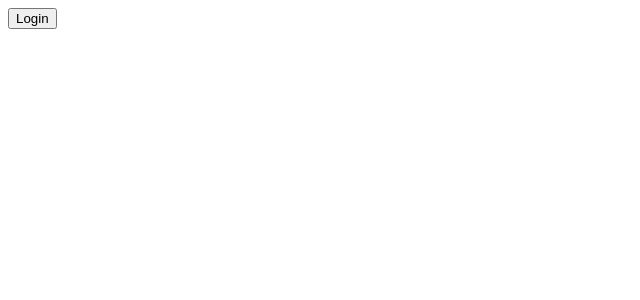
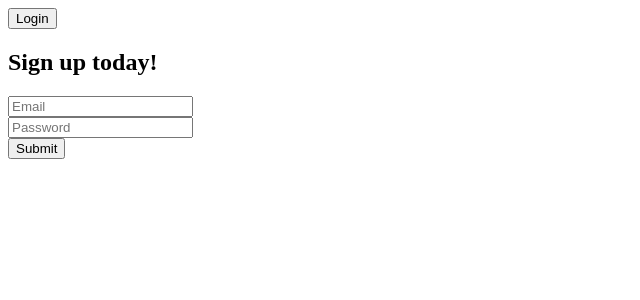
Before and after one commit to RobertoC27/login-page, a React (Create React App) app: page /signup in a window 1280 px wide. Shown: the top 300 px of the page, without its empty margins (0-640 px from the left). Built offline with nearby package versions, Linux system fonts and the light colour scheme.

Commit message:
signup is fully functional

```diff
--- a/src/App.js
+++ b/src/App.js
@@ -6,6 +6,7 @@ import Landing from './Containers/Landing/Landing';
 import Dashboard from './Components/Dashboard/Dashboard';
 import ProtectedRoute from './Components/ProtectedRoute/ProtectedRoute';
 import Signin from './Containers/Signin/Signin';
+import Signup from './Containers/Signup/Signup';
 
 const App = () => {
   return (
@@ -15,6 +16,7 @@ const App = () => {
         <Switch>
           <ProtectedRoute path="/dashboard" exact component={Dashboard} />
           <Route path="/signin" component={Signin} />
+          <Route path="/signup" component={Signup} />
           <Route path="/" exact component={Landing} />
         </Switch>
       </AuthProvider>
--- a/src/Containers/Landing/Landing.js
+++ b/src/Containers/Landing/Landing.js
@@ -8,7 +8,11 @@ const landing = () => {
       {({ isAuth, logout }) => (
         isAuth
           ? <Link to="/" onClick={logout}>Wanna logout?</Link>
-          : <Link to="/signin">Hello, please sign in!</Link>
+          : <div>
+            <Link to="/signin">Hello, please signin!</Link>
+            <br/>
+            <Link to="/signup">or signup!</Link>
+          </div>
       )}
     </AuthConsumer>
   )
--- /dev/null
+++ b/src/Containers/Signup/Signup.js
@@ -0,0 +1,39 @@
+import React, { Component, Fragment } from 'react';
+import * as Yup from 'yup';
+import axios from 'axios';
+import BaseForm from '../../Components/BaseForm/BaseForm';
+import { AuthConsumer } from '../AuthContext/AuthContext';
+
+const userSchema = Yup.object().shape({
+  email: Yup.string().email().required(),
+  password: Yup.string().min(5).max(40).required()
+});
+
+class Signup extends Component {
+  state = {}
+
+  handleSubmit = async ({ email, password }) => {
+    try {
+      await axios.post('http://35.165.129.25:3090/signup', { email, password });
+      this.props.history.push('/signin');
+    } catch (error) {
+      this.setState({ errMsg: error.response.data.error })
+    }
+  }
+
+  render() {
+    return (
+      <AuthConsumer>
+        {({ }) => (
+          <Fragment>
+            <h2>Sign up today!</h2>
+            <BaseForm valSchema={userSchema} providedSubmit={this.handleSubmit} />
+            {this.state.errMsg}
+          </Fragment>
+        )}
+      </AuthConsumer>
+    )
+  }
+}
+
+export default Signup;
```
